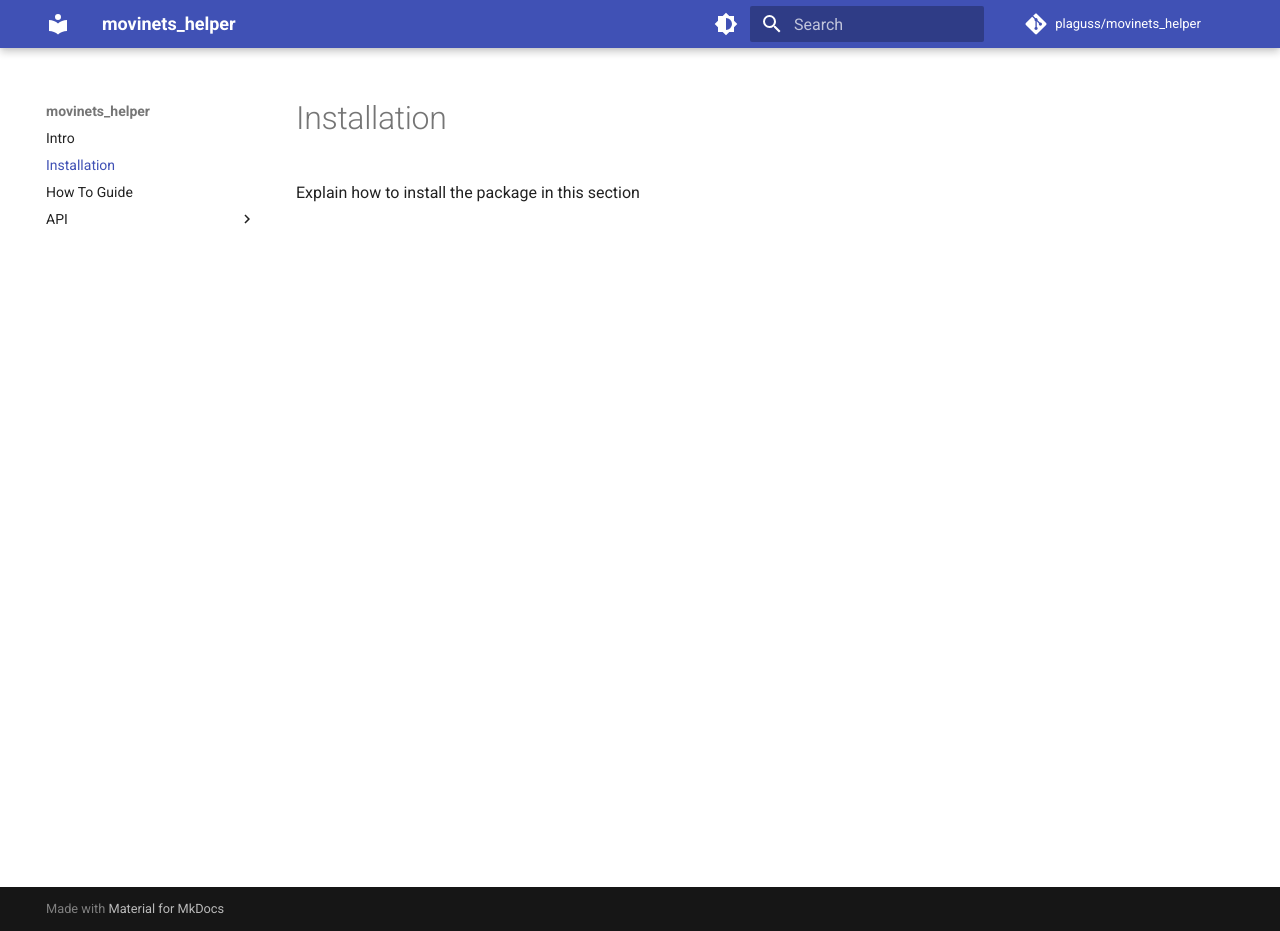
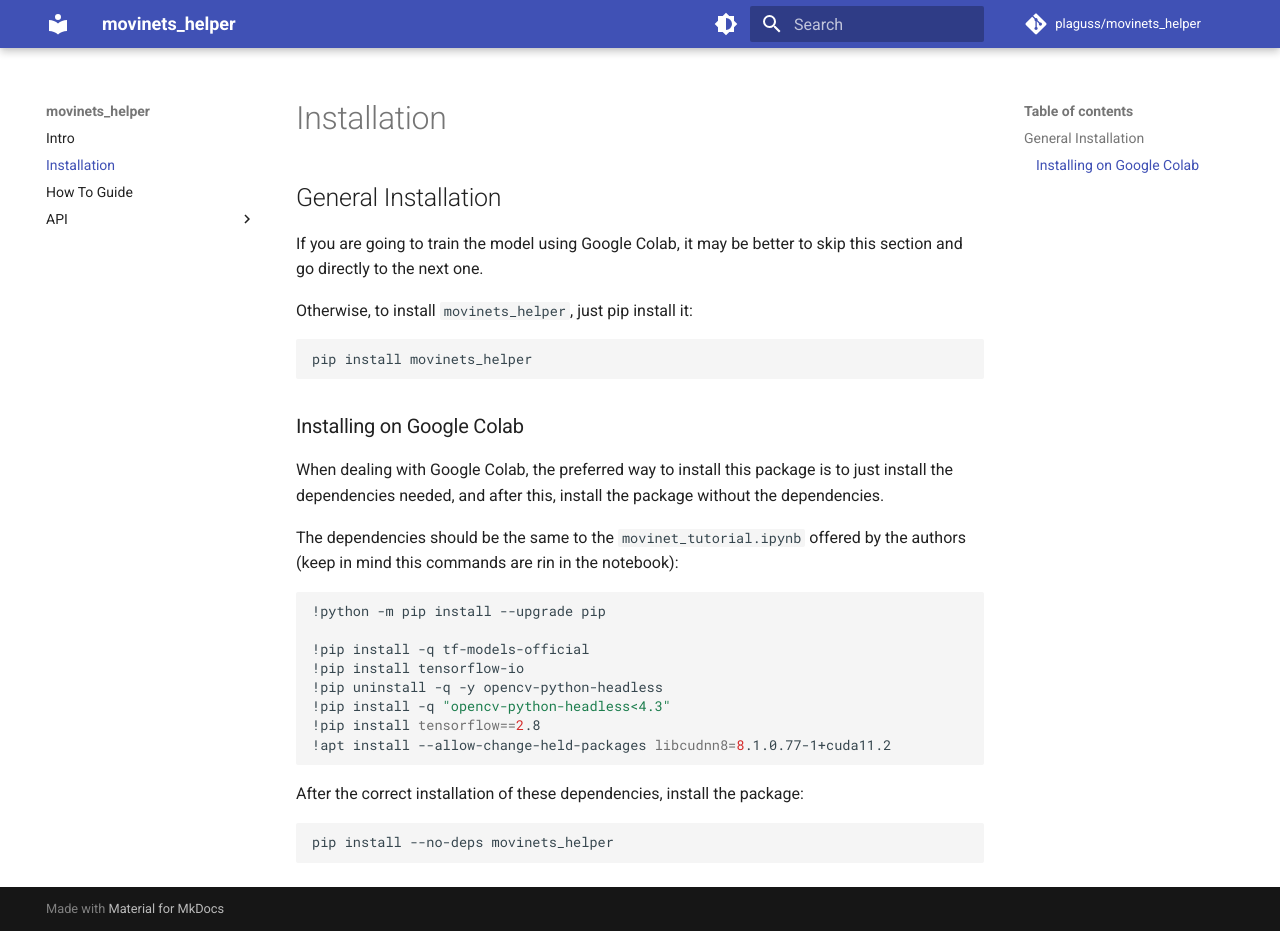
Before and after one commit to plaguss/movinets_helper, an MkDocs documentation site: the page built from docs/installation.md, in a window 1280 px wide and 931 px high. Built offline with MkDocs 1.6.1 and Material for MkDocs 9.7.7, drawn with Linux system fonts in a browser that asks for light colours; comment, search, counter and statistics services are not loaded.

Commit message:
doc: installation process with and without google colab

````diff
--- a/docs/installation.md
+++ b/docs/installation.md
@@ -1 +1,33 @@
-Explain how to install the package in this section
+## General Installation
+
+If you are going to train the model using Google Colab, it may be better to skip this section and go directly to the next one.
+
+Otherwise, to install `movinets_helper`, just pip install it:
+
+```bash
+pip install movinets_helper
+```
+
+
+### Installing on Google Colab
+
+When dealing with Google Colab, the preferred way to install this package is to just install the dependencies needed, and after this, install the package without the dependencies.
+
+The dependencies should be the same to the `movinet_tutorial.ipynb` offered by the authors (keep in mind this commands are rin in the notebook):
+
+```bash
+!python -m pip install --upgrade pip
+
+!pip install -q tf-models-official
+!pip install tensorflow-io
+!pip uninstall -q -y opencv-python-headless
+!pip install -q "opencv-python-headless<4.3"
+!pip install tensorflow==2.8
+!apt install --allow-change-held-packages libcudnn8=8.1.0.77-1+cuda11.2
+```
+
+After the correct installation of these dependencies, install the package:
+
+```bash
+pip install --no-deps movinets_helper
+```
````
